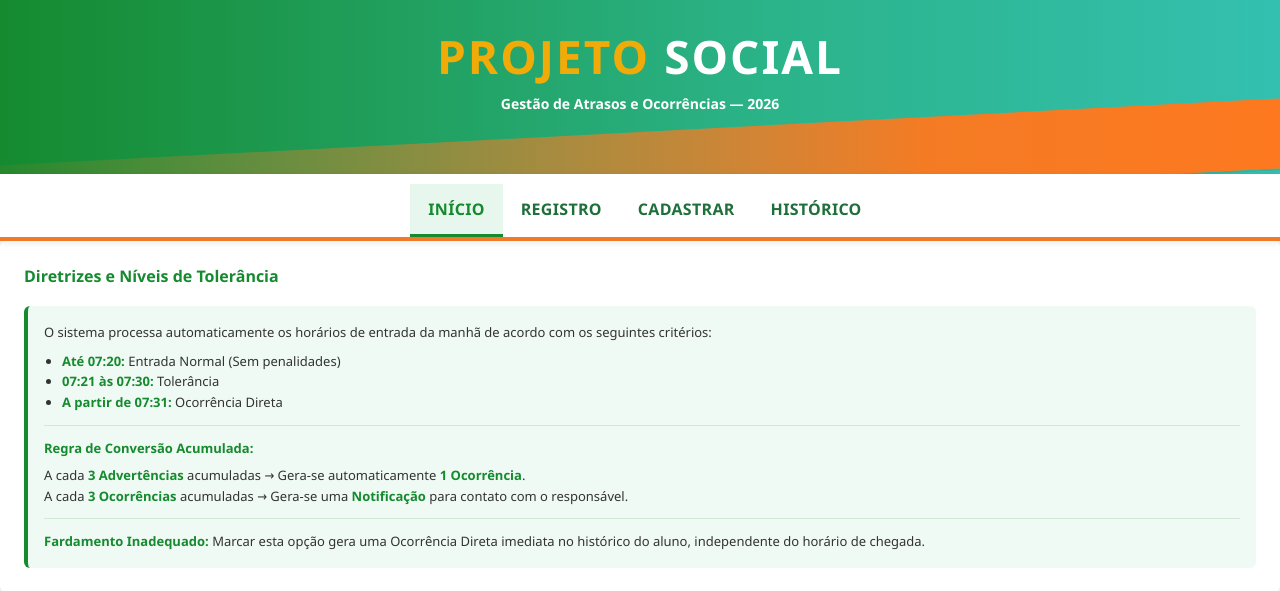
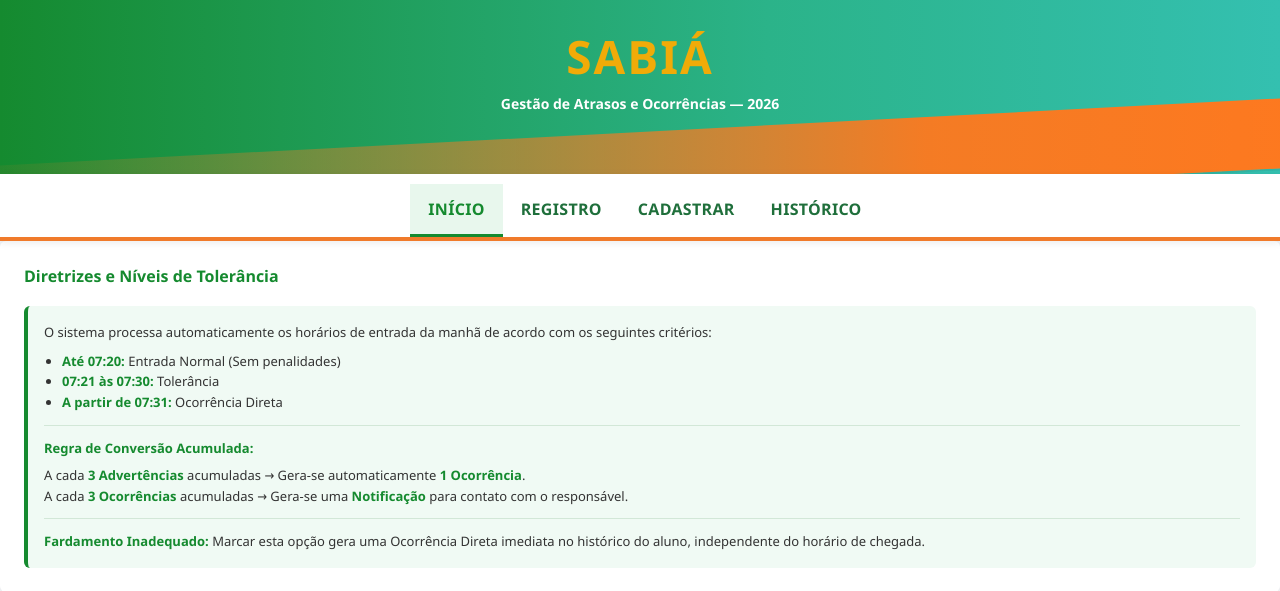
Before and after one commit to nicolasPL0/Projeto-Social-Backend, a PHP site: page / in a window 1280 px wide. Shown: the top 591 px of the page. Run offline with PHP 8.4, Linux system fonts and the light colour scheme; data that the repository does not hold is empty.

Commit message:
Update index.php

```diff
--- a/index.php
+++ b/index.php
@@ -5,7 +5,7 @@
   <meta charset="UTF-8" />
   <!-- viewport: garante que o celular não tente comprimir a página inteira numa tela pequena -->
   <meta name="viewport" content="width=device-width, initial-scale=1.0" />
-  <title>Projeto Social — EEEP José de Barcelos</title>
+  <title>SABIÁ — EEEP José de Barcelos</title>
   <link rel="stylesheet" href="style.css" />
   <style>
     /* limita a largura do conteúdo nessa página */
@@ -42,7 +42,7 @@
   <!-- Cabeçalho verde do topo com o logo -->
   <header class="topbar">
     <div class="brand">
-      <div class="logo"><span style="color:#f1ab08;">PROJETO </span>SOCIAL</div>
+      <div class="logo"><span style="color:#f1ab08;">SABIÁ</span></div>
       <div class="subtitle">Gestão de Atrasos e Ocorrências — 2026</div>
     </div>
     <!-- Detalhe laranja inclinado — decoração visual -->
```
